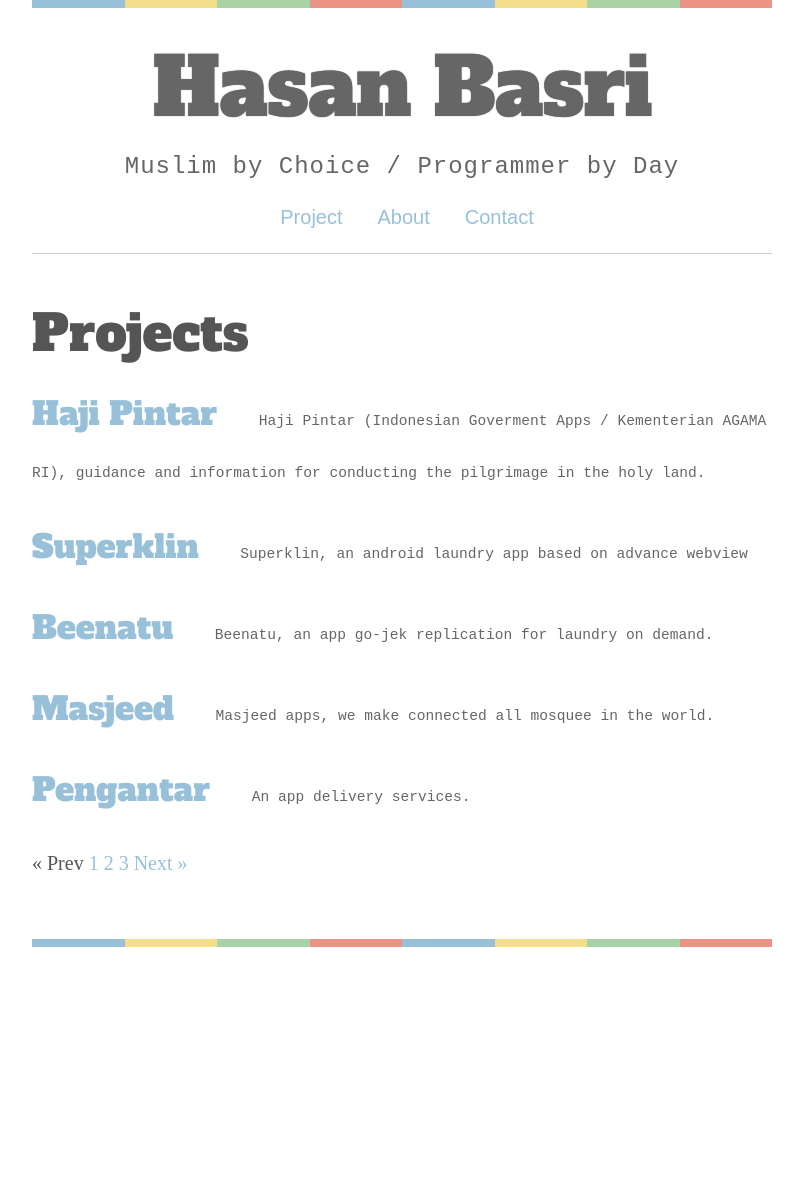
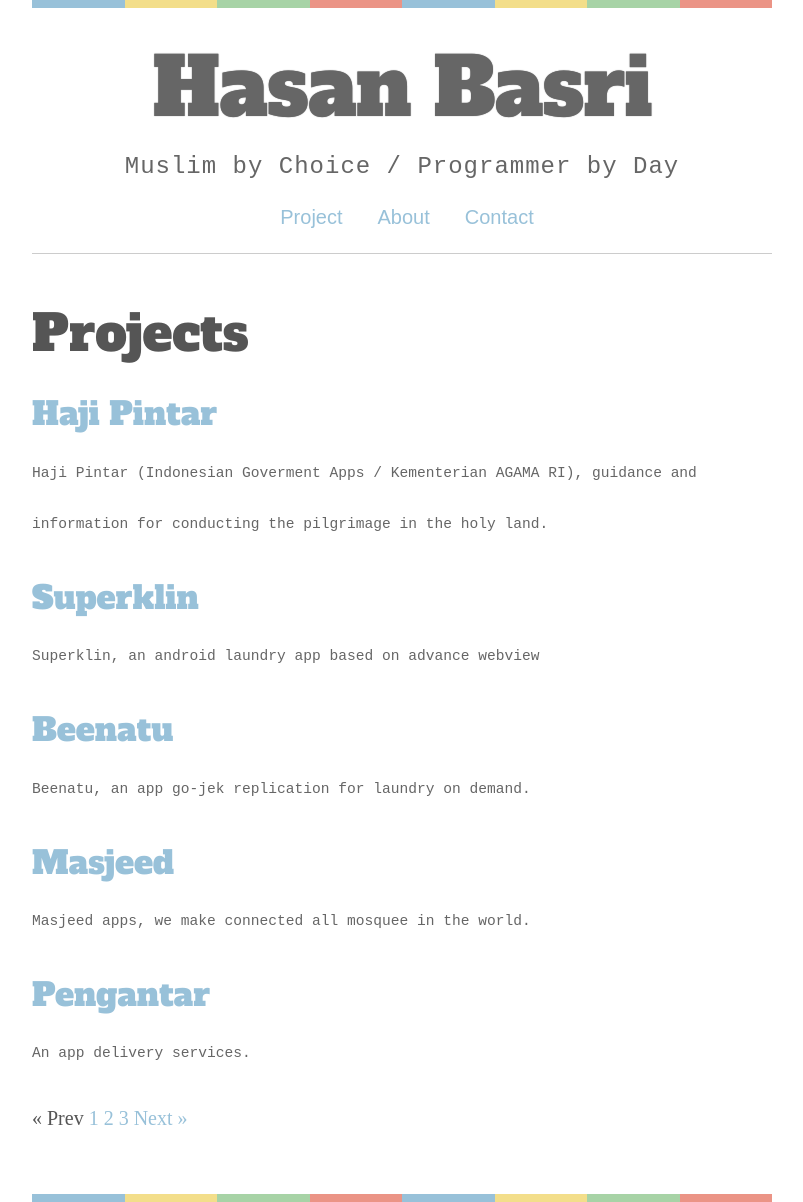
Before and after one commit to ngeeeng/ngeeeng.github.io, a Jekyll site: the page built from index.html, in a window 1280 px wide. Shown: the whole page, without its empty margins (238-1041 px from the left). Built offline with Jekyll 4.4.1, drawn with Linux system fonts in a browser that asks for light colours; some web fonts are replaced; the list of posts is cut into pages by our own code; before the commit the page ends 947 px from its top, so only the background shows below that.

Commit message:
add p post-desc

```diff
--- a/index.html
+++ b/index.html
@@ -12,7 +12,7 @@
         <h2>
           <a class="post-link" href="{{ post.url | prepend: site.baseurl }}">{{ post.title }}</a>
           <!--<span class="post-meta"><small>{{ post.date | date: "%b %-d, %Y" }}</small></span>-->
-          <span class="post-description"><small>{{ post.description }}</small></span>
+          <p><span class="post-description"><small>{{ post.description }}</small></span></p>
         </h2>
 
       </li>
```
